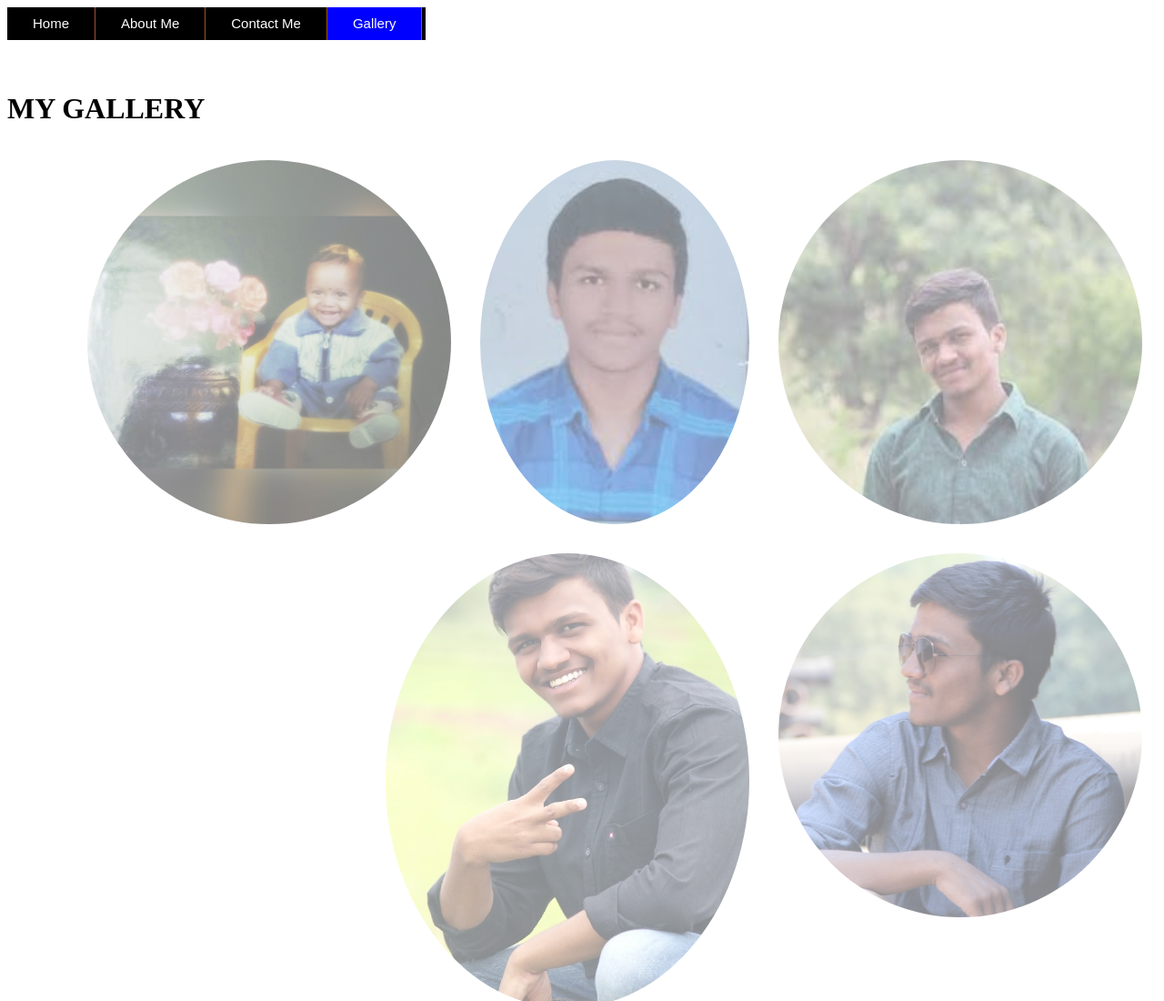
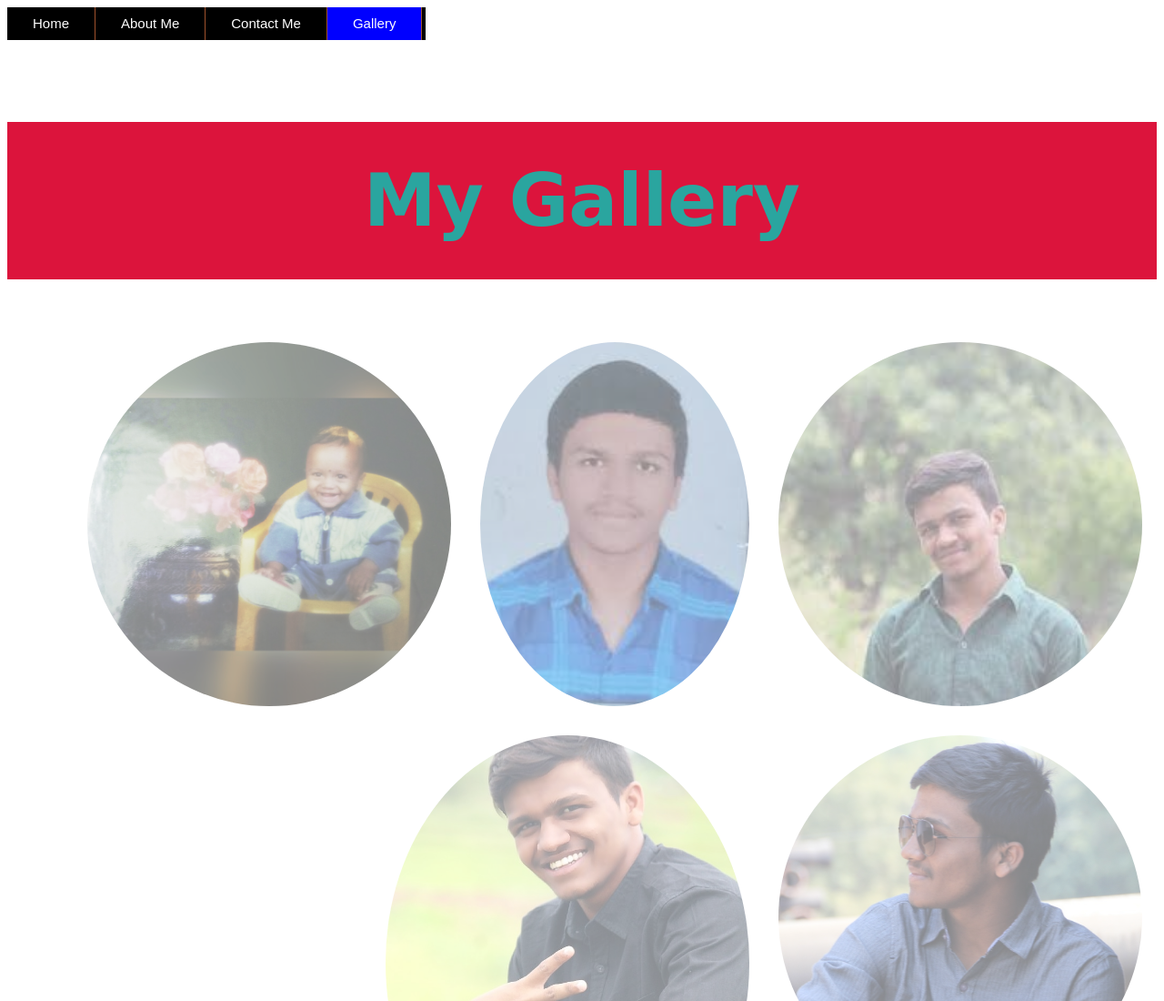
Before and after one commit to Panjala-Thilak/Panjala-Thilak.github.io, a plain HTML site: page gallery.html in a window 1280 px wide. Shown: the top 1100 px of the page at 91% size. Drawn offline with Linux system fonts and the light colour scheme.

Commit message:
Html Assignment

```diff
--- a/gallery.html
+++ b/gallery.html
@@ -17,7 +17,7 @@
         </nav>
         <br><br>
     </header>
-        <h1 class="jumbotron gallery_header">MY GALLERY</h1>
+        <h1 class="jumbotron title_header">My Gallery</h1>
         <img class="gallery" src="1.jpeg">
         <img class="gallery" src="2.jpeg">
         <img class="gallery" src="3.jpg">
```
